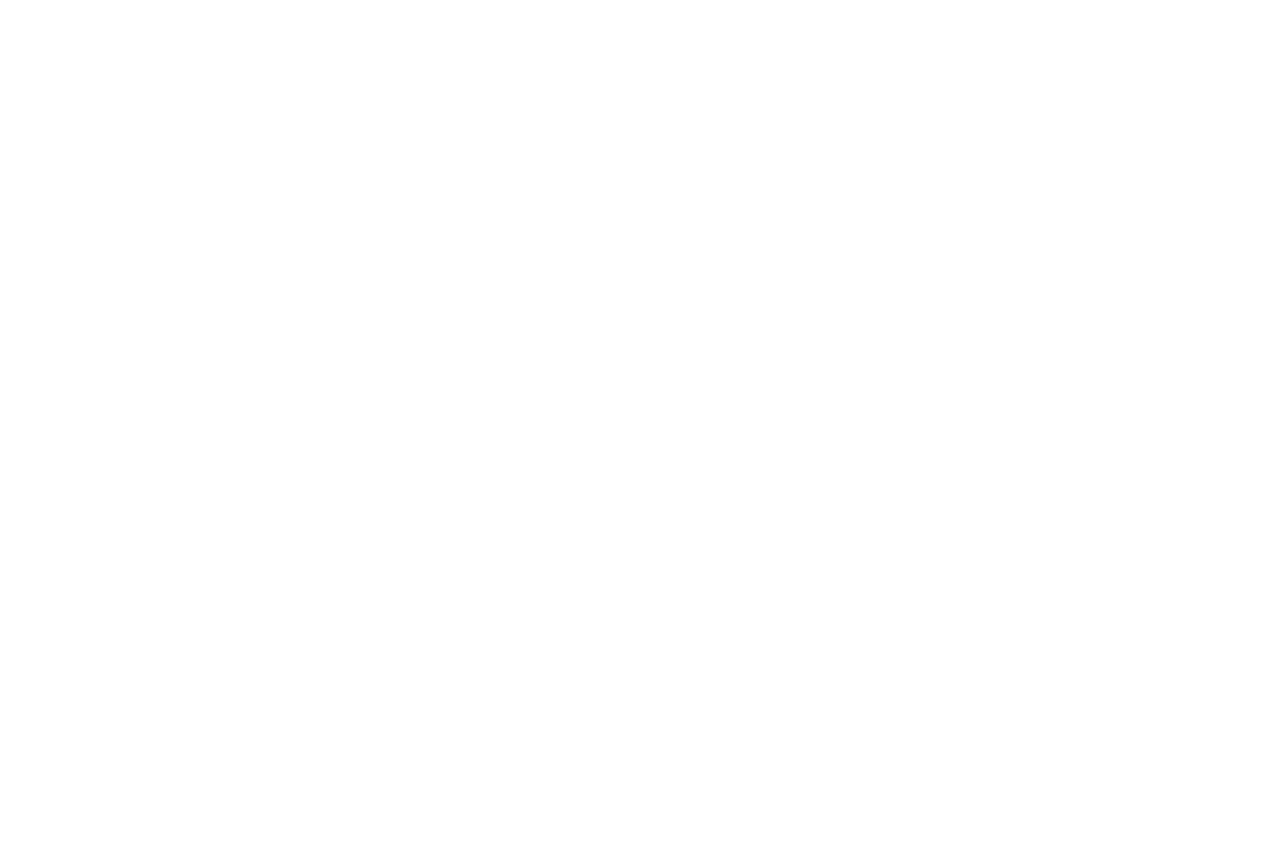
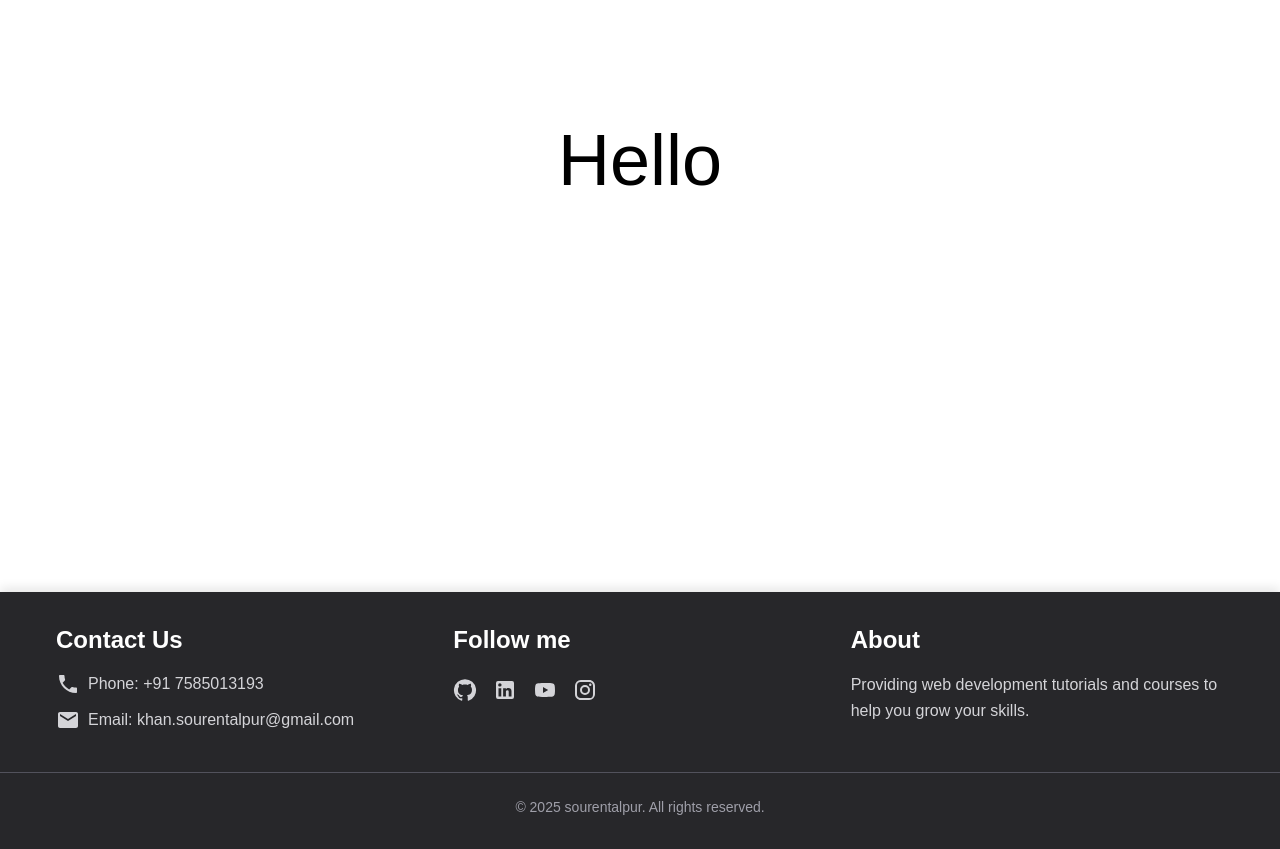
Before and after one commit to souren535/E-commerce-platfrom, a React (Vite) app in the folder frontend/: page /products in a window 1280 px wide. Before the commit this address had no page. Shown: the part 240-1089 px from the top of the page. Before the commit the page ends 800 px from the top, so only its background shows below. Built offline with nearby package versions, Linux system fonts and the light colour scheme.

Commit message:
25 may - [frontEnd and backEnd] some small changes and create Products page

```diff
--- a/frontend/src/App.jsx
+++ b/frontend/src/App.jsx
@@ -2,11 +2,13 @@
 import { BrowserRouter as Router, Routes, Route } from "react-router-dom";
 import Home from "./pages/Home";
 import ProductDetails from "./components/ProductDetails";
+import Products from "./pages/Products";
 const App = () => {
   return (
     <Router>
       <Routes>
         <Route path="/" element={<Home />} />
+        <Route path="/products" element={<Products />} />
         <Route path="/list/:id" element={<ProductDetails />} />
       </Routes>
     </Router>
--- a/frontend/src/components/Footer.jsx
+++ b/frontend/src/components/Footer.jsx
@@ -10,56 +10,72 @@
 
 const Footer = () => {
   return (
-    <footer className="footer  w-full bg-zinc-800  py-7">
-      <div className="footer-container max-w-screen-lg mx-auto flex flex-col md:flex-row gap-20 px-6">
-        {/* section 1 */}
-        <div className="w-full md:w-1/3">
-          <h3 className="mb-3 text-white text-3xl font-[Merienda]">
+    <footer className="bg-zinc-800 text-sm md:text-base text-white shadow-[0_-4px_10px_rgba(0,0,0,0.1)] mt-8 py-8">
+      {/* Main container */}
+      <div className="max-w-[1200px] mx-auto px-4 flex flex-col md:flex-row justify-between items-start gap-6 text-zinc-300 text-base">
+        {/* Section 1: Contact Us */}
+        <div className="flex-1 min-w-[250px]">
+          <h3 className="text-xl md:text-2xl font-semibold text-white mb-4">
             Contact Us
           </h3>
-          <p className="mb-3 flex text-zinc-300 items-center gap-2">
-            <Phone className="cursor-pointer hover:text-blue-400" />
+          <p className="mb-3 flex items-center gap-2">
+            <Phone className="cursor-pointer text-xl hover:text-blue-400" />
             Phone: +91 7585013193
           </p>
-          <p className="small flex text-zinc-300 items-center gap-2 ">
-            <Mail className="cursor-pointer hover:text-blue-400" />
+          <p className="flex items-center gap-2">
+            <Mail className="cursor-pointer text-xl hover:text-blue-400" />
             Email: khan.sourentalpur@gmail.com
           </p>
         </div>
 
-        {/* section 2 */}
-        <div className="w-full md:w-1/3">
-          <h3 className="mb-3 text-white text-3xl">Follow me</h3>
-          <div className="flex text-zinc-300 gap-3">
-            {[<GitHub />, <LinkedIn />, <YouTube />, <Instagram />].map(
-              (item, index) => (
-                <a
-                  key={index}
-                  className={`"text-lg cursor-pointer hover:text-blue-400" ${
-                    index === 4 && "ml-10"
-                  }`}
-                >
-                  {item}
-                </a>
-              )
-            )}
+        {/* Section 2: Follow me */}
+        <div className="flex-1 min-w-[250px]">
+          <h3 className="text-xl md:text-2xl font-semibold text-white mb-4">
+            Follow me
+          </h3>
+          <div className="flex gap-4 justify-start md:justify-start text-2xl">
+            <a
+              href="#"
+              className="hover:text-blue-400 transition-transform duration-300 transform hover:scale-110"
+            >
+              <GitHub />
+            </a>
+            <a
+              href="#"
+              className="hover:text-blue-400 transition-transform duration-300 transform hover:scale-110"
+            >
+              <LinkedIn />
+            </a>
+            <a
+              href="#"
+              className="hover:text-blue-400 transition-transform duration-300 transform hover:scale-110"
+            >
+              <YouTube />
+            </a>
+            <a
+              href="#"
+              className="hover:text-blue-400 transition-transform duration-300 transform hover:scale-110"
+            >
+              <Instagram />
+            </a>
           </div>
         </div>
 
-        {/* section 3 */}
-        <div className="w-full md:w-1/3">
-          <h3 className="mb-3 text-3xl text-white ">About</h3>
-          <p className="text-zinc-300">
-            Providing web development tutorial and courses to help you grow your
-            skills.
+        {/* Section 3: About */}
+        <div className="flex-1 min-w-[250px]">
+          <h3 className="text-xl md:text-2xl font-semibold text-white mb-4">
+            About
+          </h3>
+          <p className="leading-relaxed">
+            Providing web development tutorials and courses to help you grow
+            your skills.
           </p>
         </div>
       </div>
-      <div className="inline-block w-full text-center justify-center mt-8">
-        <div className=" border-1  h-0.2 border-zinc-500"></div>
-        <p className="text-zinc-300 mt-2">
-          &copy; 2025 sourentalpur . All right reserved
-        </p>
+
+      {/* Bottom section */}
+      <div className="w-full text-center mt-10 pt-6 border-t border-zinc-600 text-zinc-400 text-sm">
+        &copy; 2025 sourentalpur. All rights reserved.
       </div>
     </footer>
   );
--- a/frontend/src/components/Product.jsx
+++ b/frontend/src/components/Product.jsx
@@ -39,7 +39,7 @@
           />
         </div>
         <span className="bg-zinc-400 shadow-md p-1 text-white rounded-md text-base">
-          {product.numOfReviews}
+          {product.numOfReviews}{" "}
           {product.numOfReviews === 1 ? "Reviews" : "Review"}
         </span>
         <button className="w-full bg-yellow-300 rounded-lg shadow-sm hover:bg-yellow-400 transition mt-2 ">
--- a/frontend/src/components/ProductDetails.jsx
+++ b/frontend/src/components/ProductDetails.jsx
@@ -63,9 +63,9 @@
     <>
       <PageTitle title={`${product.name} - details`} />
       <Navbar />
-      <div className="product-details p-[100px]">
-        <div className="product-detail max-w-[1200px] m-auto flex justify-around items-center">
-          <div className=" sticky t-[40px] z-10 mb-[20px] w-[500px] ">
+      <div className="product-details p-[100px] max-sm:w-[80%] max-sm:mx-auto">
+        <div className="product-detail max-w-[1200px] mx-auto flex md:flex-row flex-col justify-around items-center">
+          <div className=" sticky t-[40px] z-10 mb-[20px] w-[500px] max-md:static ">
             <img
               src={product.image[0].url}
               className=" w-[100%] max-h-[ 500px] object-contain rounded-b-[8px] bg-[#fff] "
--- /dev/null
+++ b/frontend/src/pages/Products.jsx
@@ -0,0 +1,17 @@
+import React from "react";
+import Navbar from "../components/Navbar";
+import Footer from "../components/Footer";
+
+const Products = () => {
+  return (
+    <>
+      <Navbar />
+      <div className="flex justify-center items-center min-h-screen">
+        <h1 className="text-7xl text-center">Hello</h1>
+      </div>
+      <Footer />
+    </>
+  );
+};
+
+export default Products;
```
Also changed, not shown: 2 other files (tests, documents, lock files or other folders).
